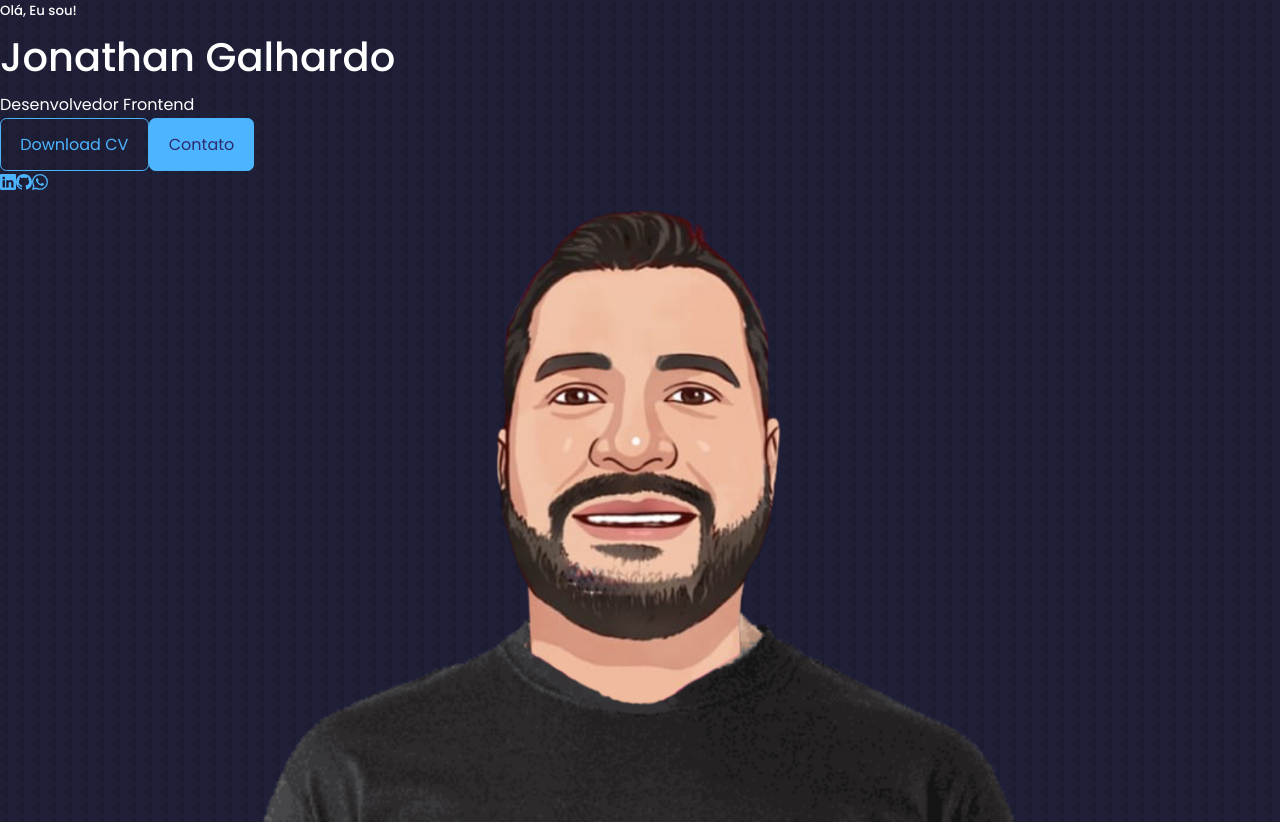
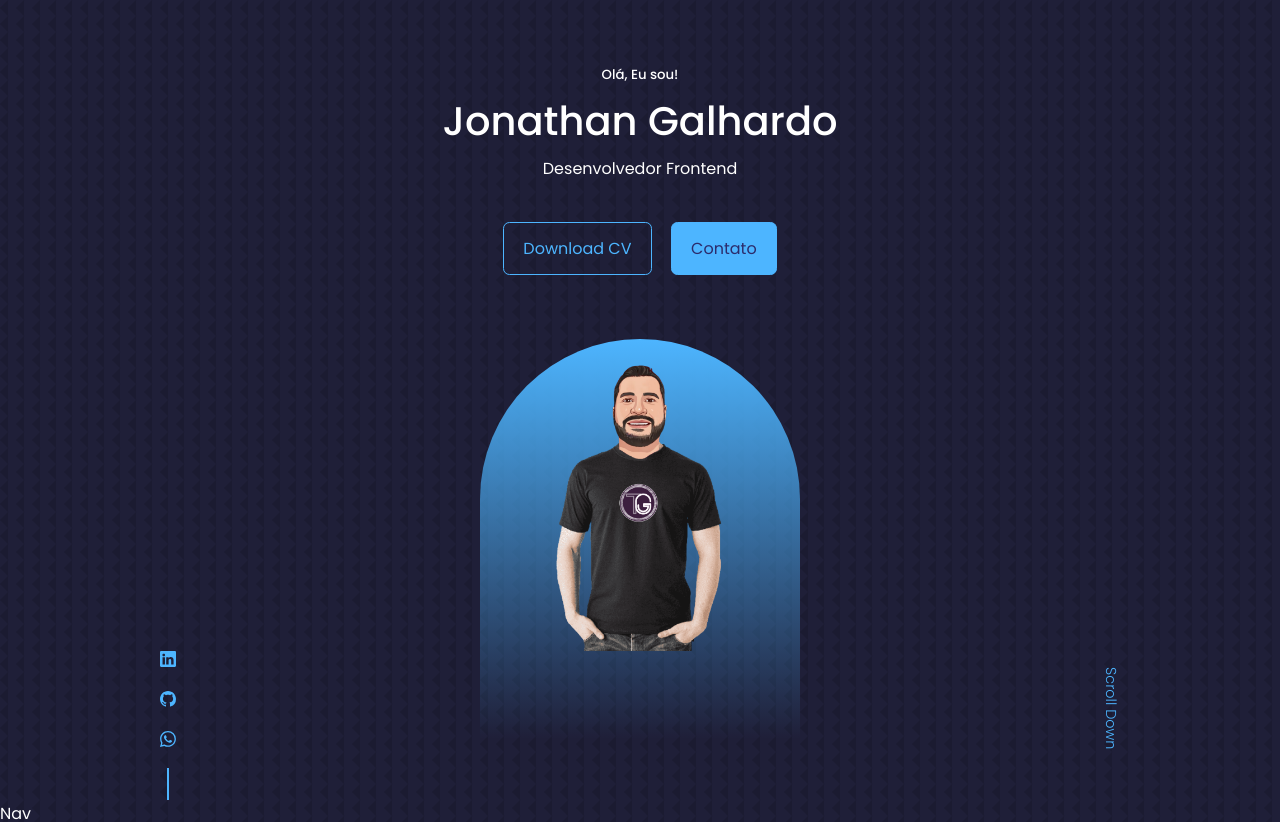
Before and after one commit to Jonathan-Galhardo/Portfolio-React, a React (Create React App) app: page / in a window 1280 px wide. Shown: the top 822 px of the page. Built offline with nearby package versions, Linux system fonts and the light colour scheme.

Commit message:
CSS Header

```diff
--- a/src/components/header/header.css
+++ b/src/components/header/header.css
@@ -0,0 +1,94 @@
+header {
+  width: auto;
+  height: 100vh;
+  padding-top: 4rem;
+  overflow: hidden;
+  margin: auto;
+}
+
+.header__container {
+  text-align: center;
+  height: 100%;
+  position: relative;
+  margin: auto;
+}
+
+/*################## CTA ################*/
+.cta {
+  margin-top: 2.5rem;
+  display: flex;
+  gap: 1.2rem;
+  justify-content: center;
+}
+
+/*############### REDES SOCIAIS #############*/
+.header__socials {
+  display: flex;
+  flex-direction: column;
+  align-items: center;
+  gap: 0.8rem;
+  position: absolute;
+  left: 0;
+  bottom: 0;
+}
+
+.header__socials::after {
+  content: "";
+  width: 2px;
+  height: 2rem;
+  background: var(--color-primary);
+
+}
+
+/* ############## FOTO HEADER ######### */
+.me {
+  background: linear-gradient(var(--color-primary), transparent) ;
+  width: 20rem;
+  height: 25rem;
+  position: relative;
+  left: calc(50% - 10rem);
+  margin-top: 4rem;
+  border-radius: 12rem 12rem 0 0;
+  overflow: hidden;
+  padding: 1.5rem 2.4rem 2.4rem 2.4rem;
+}
+
+/* ############## SCROLL ############*/
+
+.scroll__down {
+  position: absolute;
+  right: -2rem;
+  bottom: 5rem;
+  transform: rotate(90deg);
+  font-weight: 300;
+  font-size: 0.9rem;
+}
+/*###################### Media Queries (desktop) #####################*/
+@media screen and (min-width: 1025px) {
+  .container {
+    width: var(--container-width-lg);
+  }
+  section {
+    margin-top: 6rem;
+  }
+}
+
+/*###################### Media Queries (Tablets) #####################*/
+@media screen and (max-width: 1024px) {
+  .container {
+    width: var(--container-width-md);
+  }
+  section {
+    margin-top: 6rem;
+  }
+}
+
+/*###################### Media Queries (Mobile) #####################*/
+@media screen and (max-width: 600px) {
+  .container {
+    width: var(--container-width-sm);
+  }
+  section > h2 {
+    margin-bottom: 2rem;
+  }
+}
--- a/src/index.css
+++ b/src/index.css
@@ -19,10 +19,7 @@
   --color-primary-variant: rgba(77, 181, 255, 0.4);
   --color-white: #fff;
   --color-light: #rgba(255, 255, 255, 0.6);
-
   --transition: all 400ms ease;
-
-  /* ajustando o tamanho do conteúdo ao tamanho da tela*/
   --container-width-lg: 75%;
   --container-width-md: 86%;
   --container-width-sm: 90%;
@@ -48,7 +45,7 @@ body {
 /* ######### Estilo Geral ################*/
 
 container {
-  width: var(--container-width-lg);
+  width: auto;
   margin: auto;
 }
 
```
Also changed, not shown: src/assets/me-about.jpg (added).
